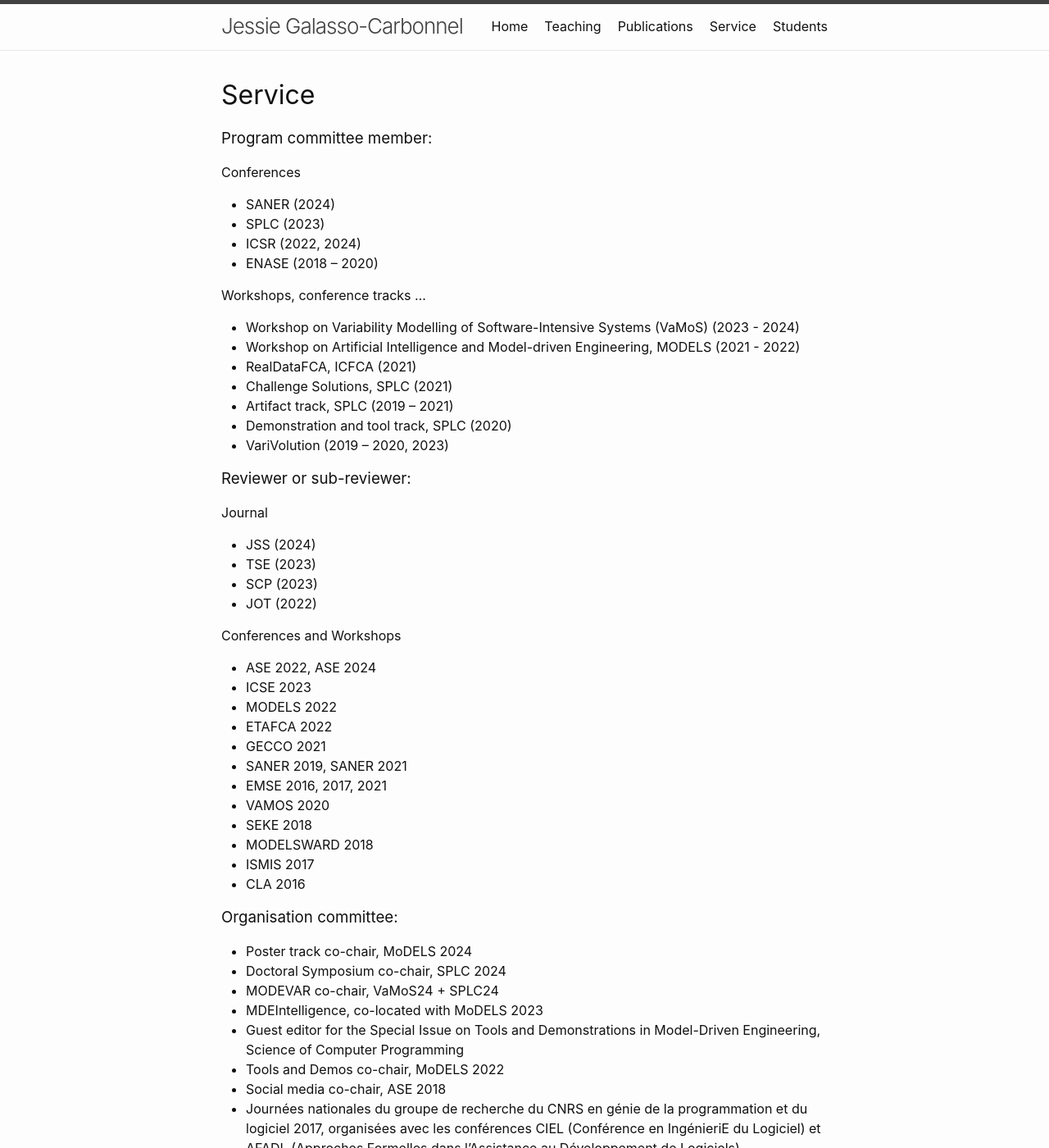
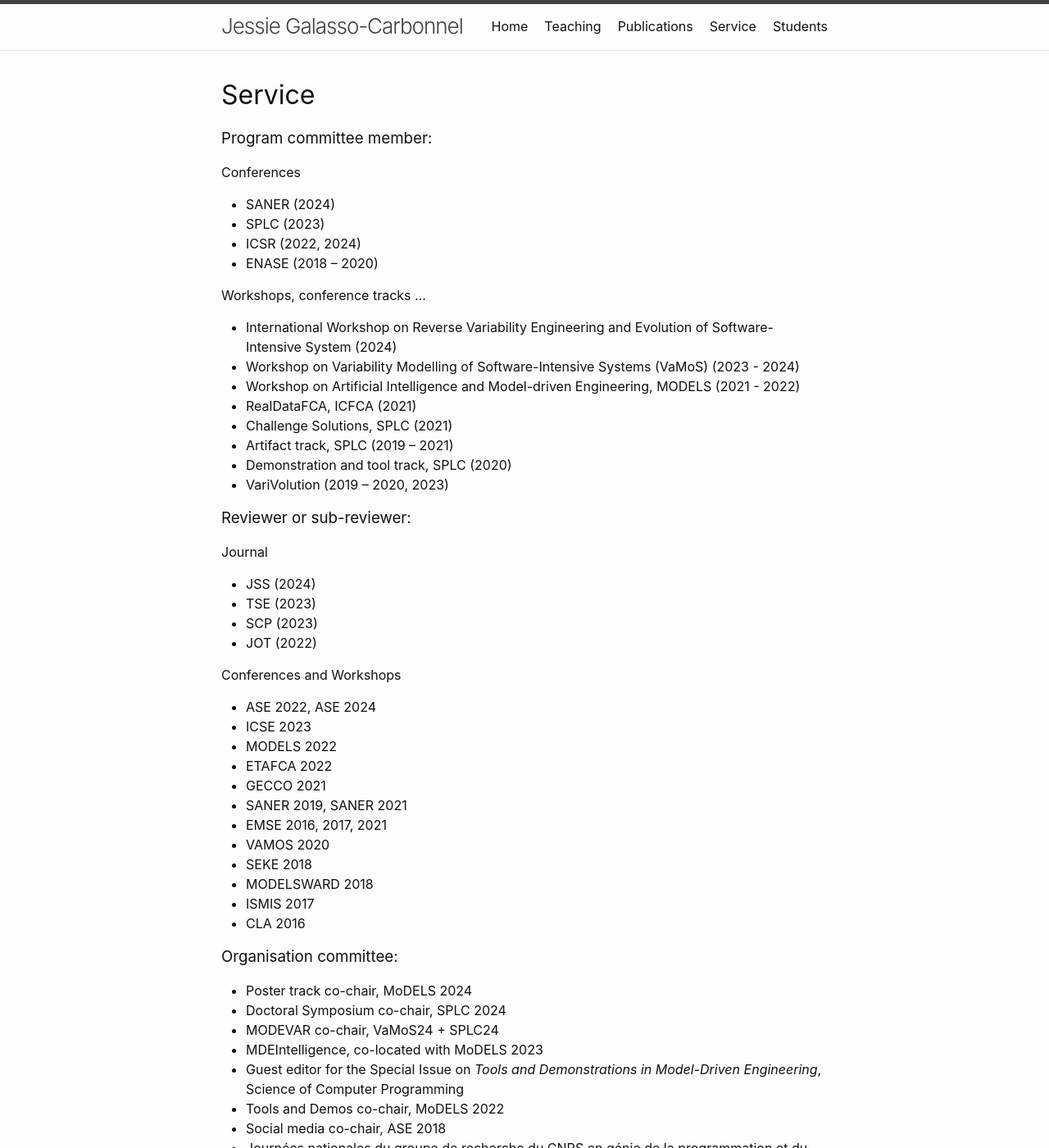
Before and after one commit to jgalasso/jgalasso.github.io, a Jekyll site: the page built from service.md, in a window 1280 px wide and 1400 px high. Shown: the whole window at 82% size. Built offline with Jekyll 4.4.1, drawn with Linux system fonts in a browser that asks for light colours.

Commit message:
Update service.md

```diff
--- a/service.md
+++ b/service.md
@@ -16,6 +16,7 @@ permalink: /service/
 
 #### Workshops, conference tracks ...
 
+- International Workshop on Reverse Variability Engineering and Evolution of Software-Intensive System (2024)
 - Workshop on Variability Modelling of Software-Intensive Systems (VaMoS) (2023 - 2024)
 - Workshop on Artificial Intelligence and Model-driven Engineering, MODELS (2021 - 2022)
 - RealDataFCA, ICFCA (2021)
@@ -51,7 +52,7 @@ permalink: /service/
 - Doctoral Symposium co-chair, SPLC 2024
 - MODEVAR co-chair, VaMoS24 + SPLC24
 - MDEIntelligence, co-located with MoDELS 2023
-- Guest editor for the Special Issue on Tools and Demonstrations in Model-Driven Engineering, Science of Computer Programming
+- Guest editor for the Special Issue on _Tools and Demonstrations in Model-Driven Engineering_, Science of Computer Programming
 - Tools and Demos co-chair, MoDELS 2022
 - Social media co-chair, ASE 2018
 - Journées nationales du groupe de recherche du CNRS en génie de la programmation et du logiciel 2017, organisées
```
